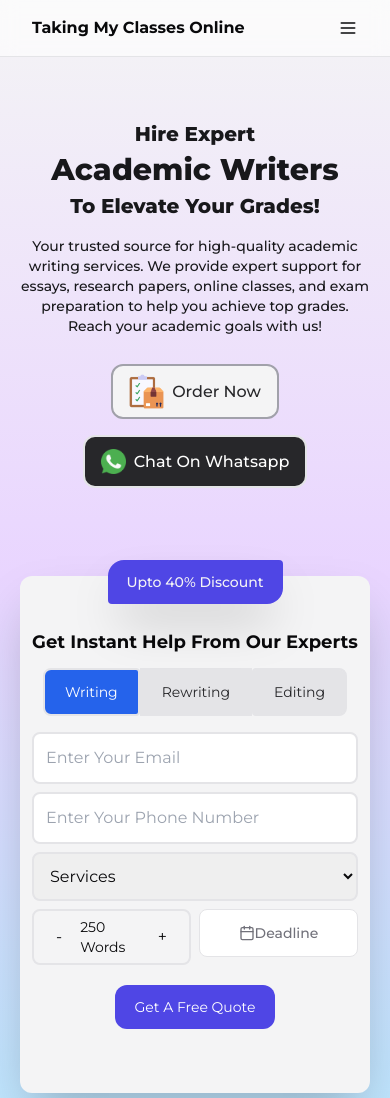
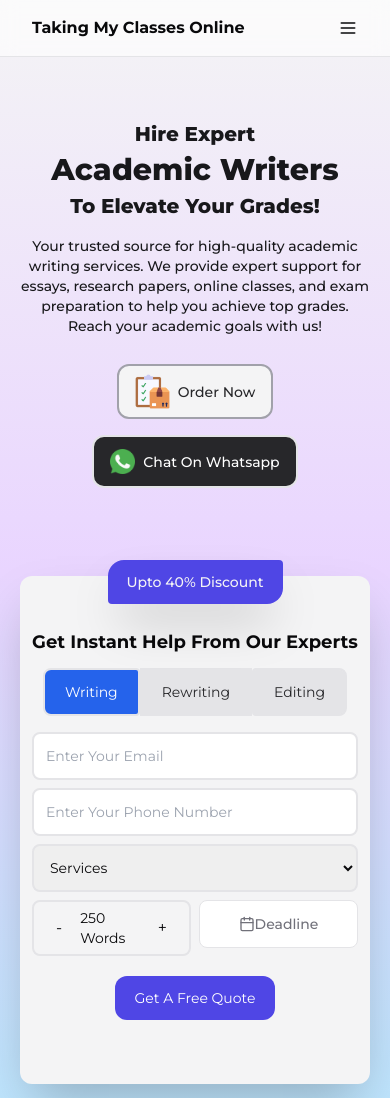
Before and after one commit to Umerkh10/scholarhelp, a Next.js app: page / in a window 390 px wide. Shown: the top 1098 px of the page. Built offline with nearby package versions, Linux system fonts and the light colour scheme.

Commit message:
herosection

```diff
--- a/src/app/(Home)/_components/BannerForm.tsx
+++ b/src/app/(Home)/_components/BannerForm.tsx
@@ -85,16 +85,16 @@ function BannerForm() {
       </div>
 
       <div className='pt-4 w-full px-3'>
-        <input className='rounded-lg border-[2px] w-full py-3 px-3 outline-none' type="email" name='email' placeholder='Enter Your Email' />
+        <input className='rounded-lg border-[2px] w-full py-3 px-3 outline-none text-sm md:text-base' type="email" name='email' placeholder='Enter Your Email' />
       </div>
       <div className='pt-2 w-full px-3'>
-        <input className='rounded-lg border-[2px] w-full py-3 px-3 outline-none' type="tel" name='phone' placeholder='Enter Your Phone Number' />
+        <input className='rounded-lg border-[2px] w-full py-3 px-3 outline-none text-sm md:text-base' type="tel" name='phone' placeholder='Enter Your Phone Number' />
       </div>
 
       <div className='grid grid-cols-2 gap-2 pt-2 px-3'>
         <div className={`col-span-${showSubject ? '1' : '2'}`}>
           <select
-            className='rounded-lg border-[2px] w-full py-3 px-3 outline-none'
+            className='rounded-lg border-[2px] w-full py-3 px-3 outline-none text-sm md:text-base'
             name="service"
             required
             onChange={handleServiceChange}
@@ -115,7 +115,7 @@ function BannerForm() {
         {showSubject && (
           <div>
             <select
-              className='rounded-lg border-[2px] w-full py-3 px-3 outline-none'
+              className='rounded-lg border-[2px] w-full py-3 px-3 outline-none text-sm md:text-base'
               name="subject"
               required
             >
@@ -167,7 +167,7 @@ function BannerForm() {
       {showQuestions && (
         <div className=' w-full pt-2 px-3 '>
           <select
-            className="rounded-lg border-[2px] w-full py-3 px-3 outline-none"
+            className="rounded-lg border-[2px] w-full py-3 px-3 outline-none text-sm md:text-base"
             name="question"
             required
           >
--- a/src/app/(Home)/_components/HeroSection.tsx
+++ b/src/app/(Home)/_components/HeroSection.tsx
@@ -22,12 +22,12 @@ const HeroSection = () => {
             <div className='flex justify-center items-center border-[2px] border-zinc-400 bg-zinc-100
             transition ease-in duration-200 delay-200 hover:scale-105 hover:shadow-lg py-2 px-4 rounded-xl  m-2'>
               <Image src={"/imgs/order.png"} width={35} height={35} alt='whatsapp' />
-              <button className='font-medium ml-2 text-zinc-800'>Order Now</button>
+              <button className='font-medium ml-2 text-zinc-800 md:text-base text-sm '>Order Now</button>
             </div>
             <div className='flex justify-center items-center border-[2px] dark:bg-zinc-100 bg-zinc-800
             transition ease-in duration-200 delay-200 hover:scale-105 hover:shadow-lg py-3 px-4 rounded-xl m-2'>
               <Image src={"/imgs/whatsapp.png"} width={25} height={25} alt='whatsapp' />
-              <button className='font-medium ml-2 text-background'>Chat On Whatsapp</button>
+              <button className='font-medium ml-2 text-background md:text-base text-sm'>Chat On Whatsapp</button>
             </div>
           </div>
         </div>
--- a/src/components/ui/datepicker.tsx
+++ b/src/components/ui/datepicker.tsx
@@ -23,11 +23,11 @@ export function DatePickerDemo() {
           variant={"outline"}
           className={cn(
             "w-full rounded-lg h-12 outline-none   ",
-            !date && "text-muted-foreground"
+            !date && "text-muted-foreground "
           )}
         >
-          <CalendarIcon className="md:mr-2 h-4 w-4" />
-          {date ? format(date, "PPP") : <span >Deadline</span>}
+          <CalendarIcon className="md:mr-2 h-4 w-4 " />
+          {date ? format(date, "PPP") : <span  >Deadline</span>}
         </Button>
       </PopoverTrigger>
       <PopoverContent className="w-auto p-0">
```
